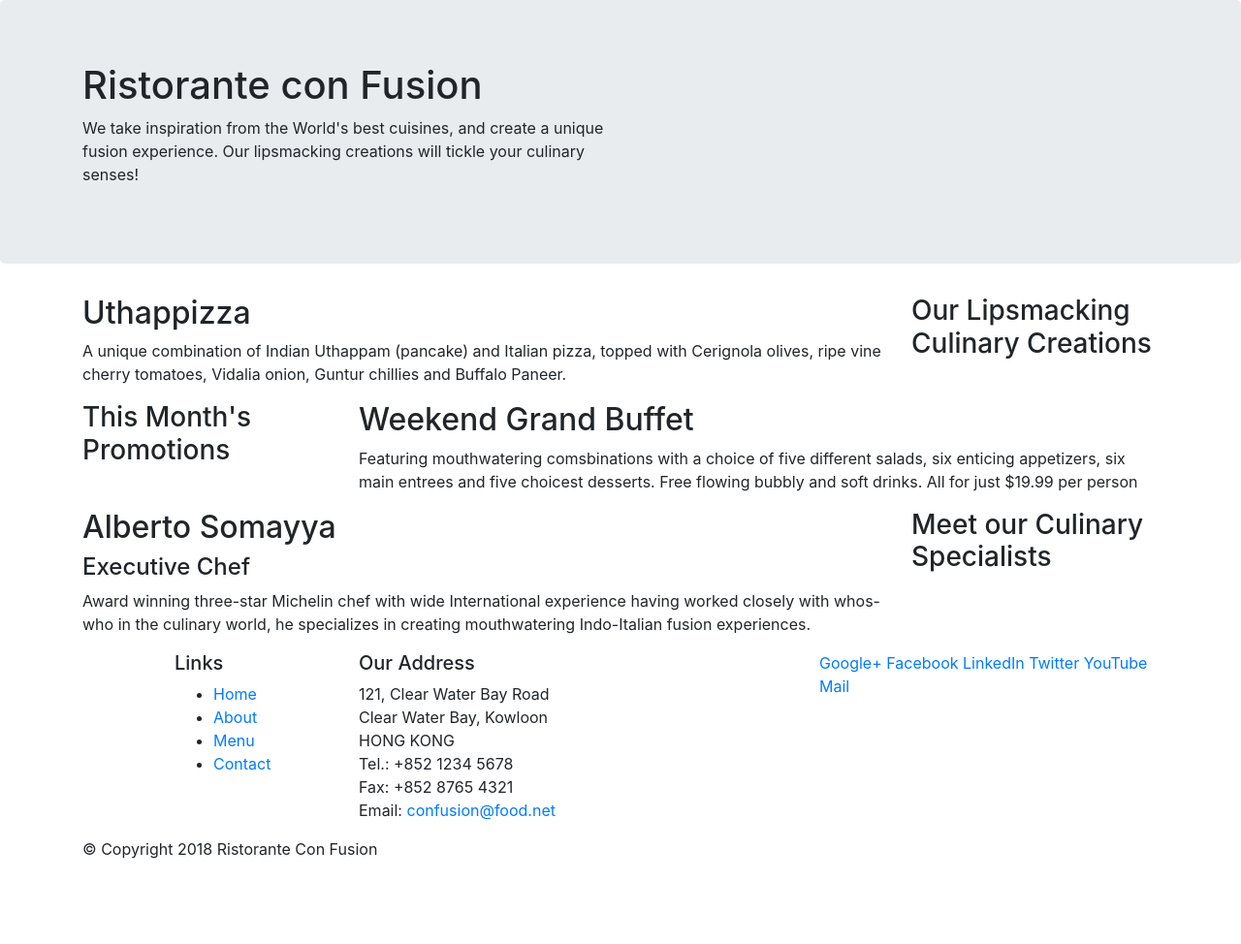
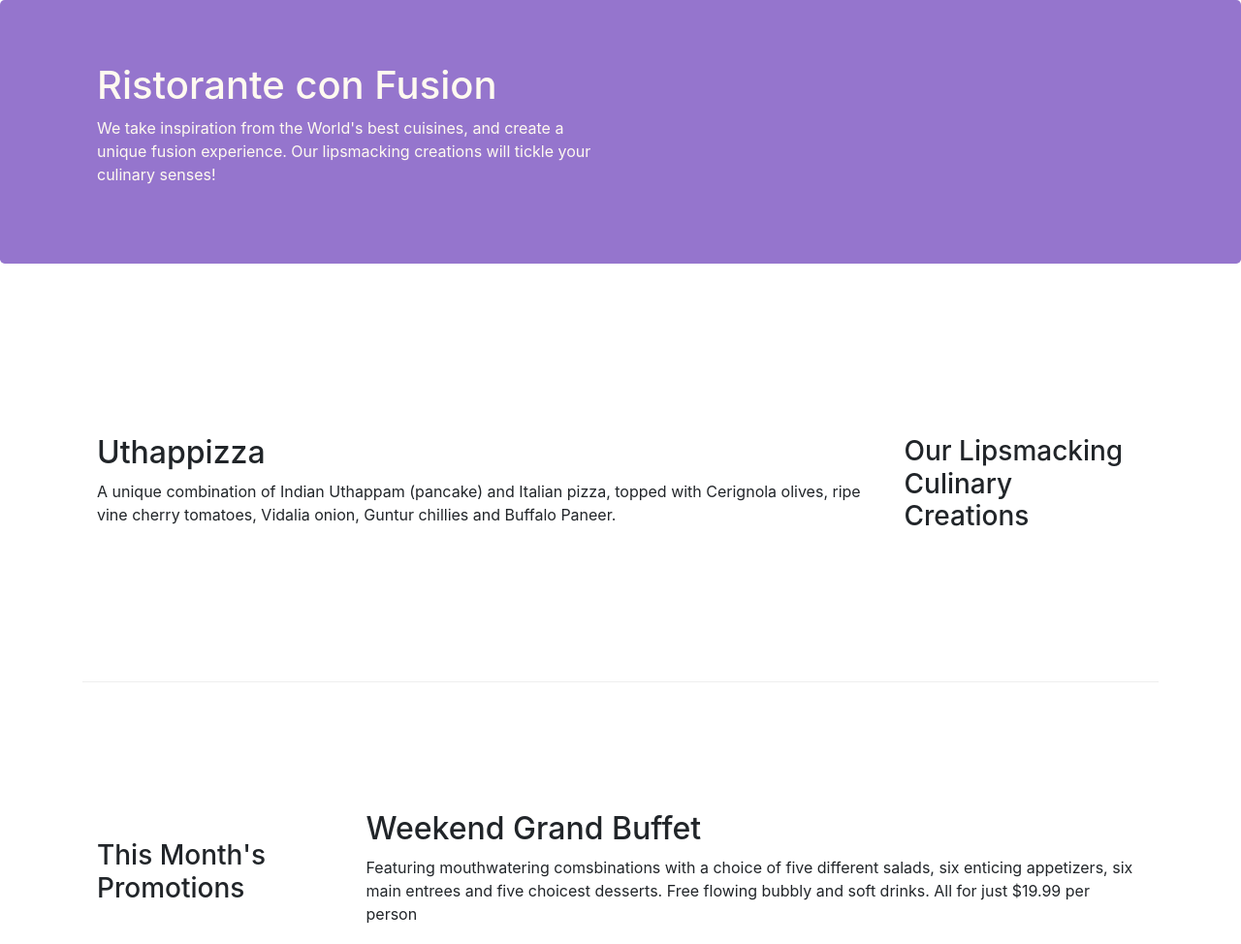
Before and after one commit to anirudhdoda/bootstrap, a website: page index.html in a window 1280 px wide. Shown: the top 974 px of the page at 97% size. Before the commit the page ends 904 px from the top, so only its background shows below. Drawn offline with nearby package versions, Linux system fonts and the light colour scheme.

Commit message:
bootstrap grid part2

```diff
--- /dev/null
+++ b/css/styles.css
@@ -0,0 +1,27 @@
+.row-header{
+	margin: 0px auto;
+	.padding: 0px auto;
+}
+.row-content
+{
+	margin: 0px auto;
+	padding: 50px 0px 50px 0px;
+	border-bottom: 1px ridge;
+	min-height: 400px;
+}
+.footer{
+	background-color: #D1C4E9;
+	margin: 0px auto;
+	padding: 20px 0px 20px 0px;
+}
+.jumbotron{
+	padding: 70px 30px 70px 30px
+	margin: 0px auto;
+	background-color: #9575CD;
+	color: floralwhite;
+}
+.address{
+	font-size:80%;
+	margin: 0px;
+	color: #0f0f0f;
+}
--- a/index.html
+++ b/index.html
@@ -8,6 +8,7 @@
 
     <!-- Bootstrap CSS -->
     <link rel="stylesheet" href="node_modules/bootstrap/dist/css/bootstrap.min.css">
+    <link rel="stylesheet" href="css/styles.css">
     <title>Ristorante Con Fusion</title>
 </head>
 
@@ -15,7 +16,7 @@
 
     <header class="jumbotron">
         <div class="container">
-            <div class="row">
+            <div class="row-header">
                 <div class="col-12 col-sm-6">
                     <h1>Ristorante con Fusion</h1>
                     <p>We take inspiration from the World's best cuisines, and create a unique fusion experience. Our lipsmacking creations will tickle your culinary senses!</p>
@@ -27,7 +28,7 @@
     </header>
 
     <div class="container">
-        <div class="row">
+        <div class="row row-content align-items-center">
             <div class="col-12 col-sm-4 col-md-3 order-sm-last">
                 <h3>Our Lipsmacking Culinary Creations</h3>
             </div>
@@ -38,7 +39,7 @@
         </div>
 
 
-        <div class="row">
+        <div class="row row-content align-items-center">
             <div class="col-12 col-sm-4 col-md-3">
                 <h3>This Month's Promotions</h3>
             </div>
@@ -48,7 +49,7 @@
             </div>
         </div>
 
-        <div class="row">
+        <div class="row row-content align-items-center">
             <div class="col-12 col-sm-4 col-md-3 order-sm-last">
                 <h3>Meet our Culinary Specialists</h3>
             </div>
@@ -60,12 +61,12 @@
         </div>
     </div>
 
-    <footer >
+    <footer class="footer">
         <div class="container">
             <div class="row">
                 <div class="col-4 col-sm-2 offset-1">
                     <h5>Links</h5>
-                    <ul>
+                    <ul class="list-unstyled">
                         <li><a href="#">Home</a></li>
                         <li><a href="#">About</a></li>
                         <li><a href="#">Menu</a></li>
@@ -83,8 +84,8 @@
 		              Email: <a href="mailto:confusion@food.net">confusion@food.net</a>
 		           </address>
                 </div>
-                <div class="col-12 col-sm-4">
-                    <div>
+                <div class="col-12 col-sm-4 align-self-center">
+                    <div class="text-center">
                         <a href="http://google.com/+">Google+</a>
                         <a href="http://www.facebook.com/profile.php?id=">Facebook</a>
                         <a href="http://www.linkedin.com/in/">LinkedIn</a>
@@ -94,7 +95,7 @@
                     </div>
                 </div>
            </div>
-           <div class="row">
+           <div class="row justify-content-center">
                 <div class="col-auto">
                     <p>© Copyright 2018 Ristorante Con Fusion</p>
                 </div>
```
